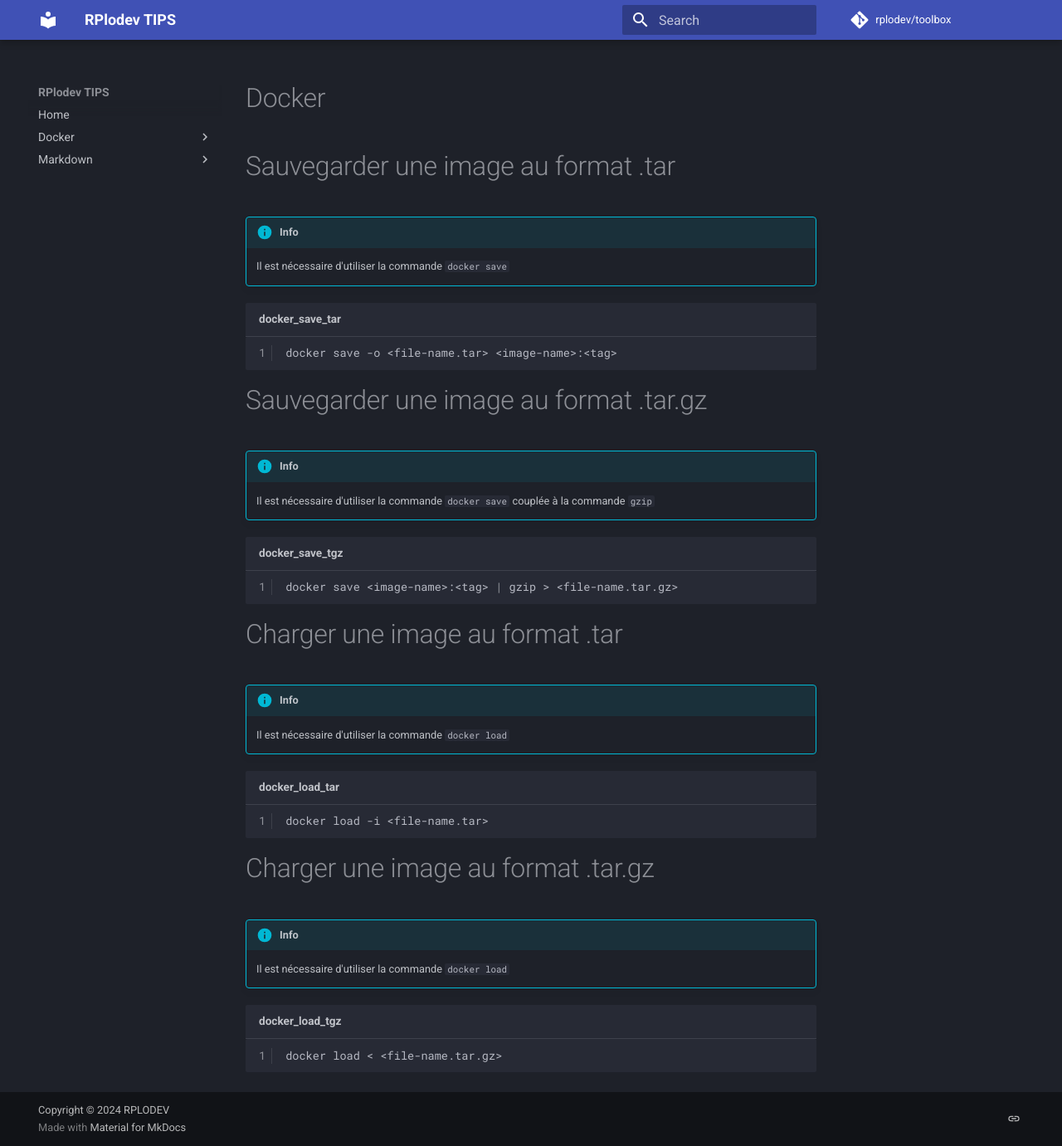
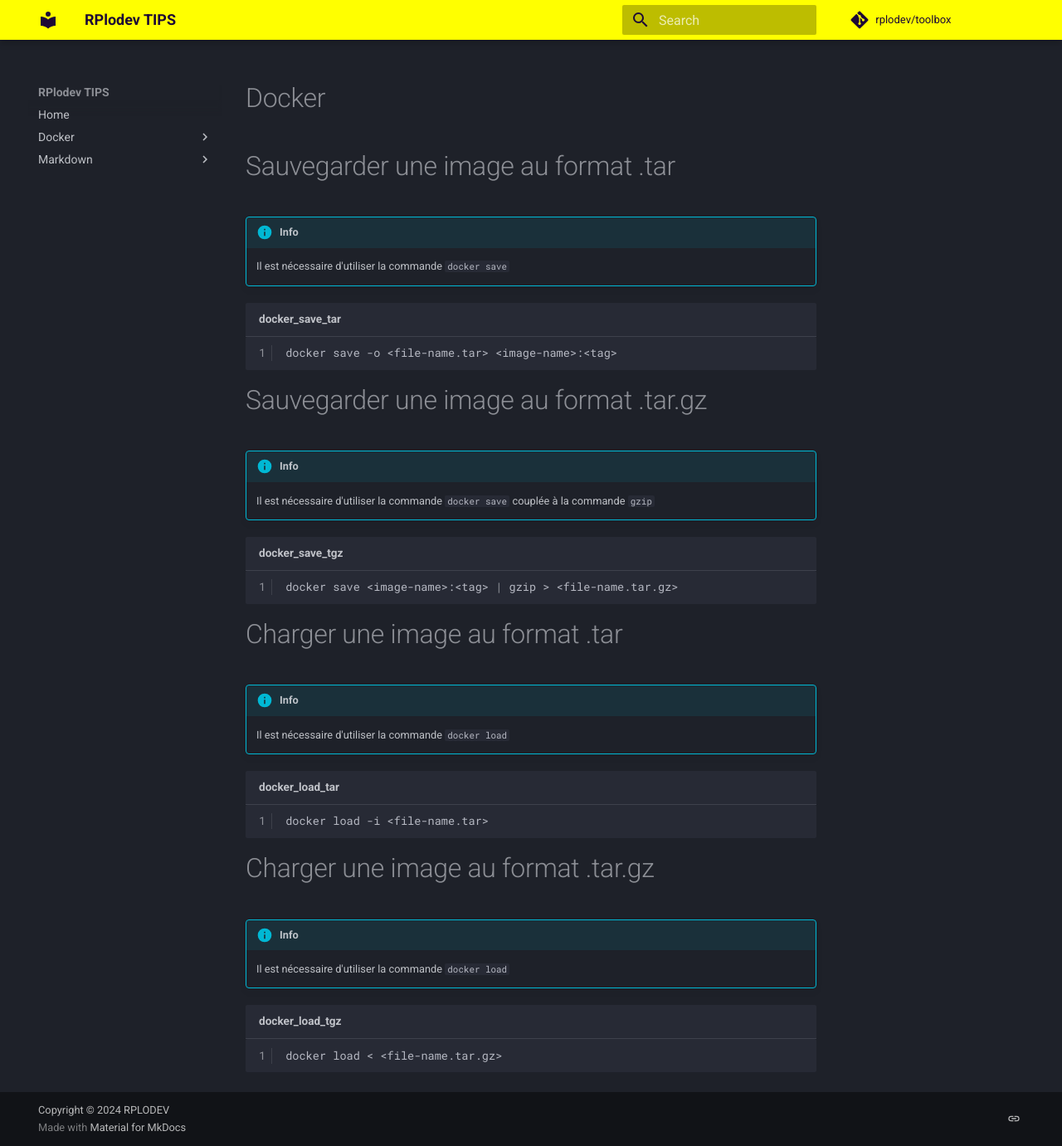
Before and after one commit to rplodev/toolbox, an MkDocs documentation site: the page built from docs/docker.md, in a window 1280 px wide and 1381 px high. Shown: the whole window at 83% size. Built offline with MkDocs 1.6.1 and Material for MkDocs 9.7.7, drawn with Linux system fonts in a browser that asks for light colours; comment, search, counter and statistics services are not loaded.

Commit message:
Mise à jour du template

```diff
--- a/mkdocs.yml
+++ b/mkdocs.yml
@@ -16,7 +16,7 @@ theme:
       accent: custom
 
 extra_css:
-  - assets/stylesheets/custom..css
+  - assets/stylesheets/custom.css
 
 extra:
   social:
```
